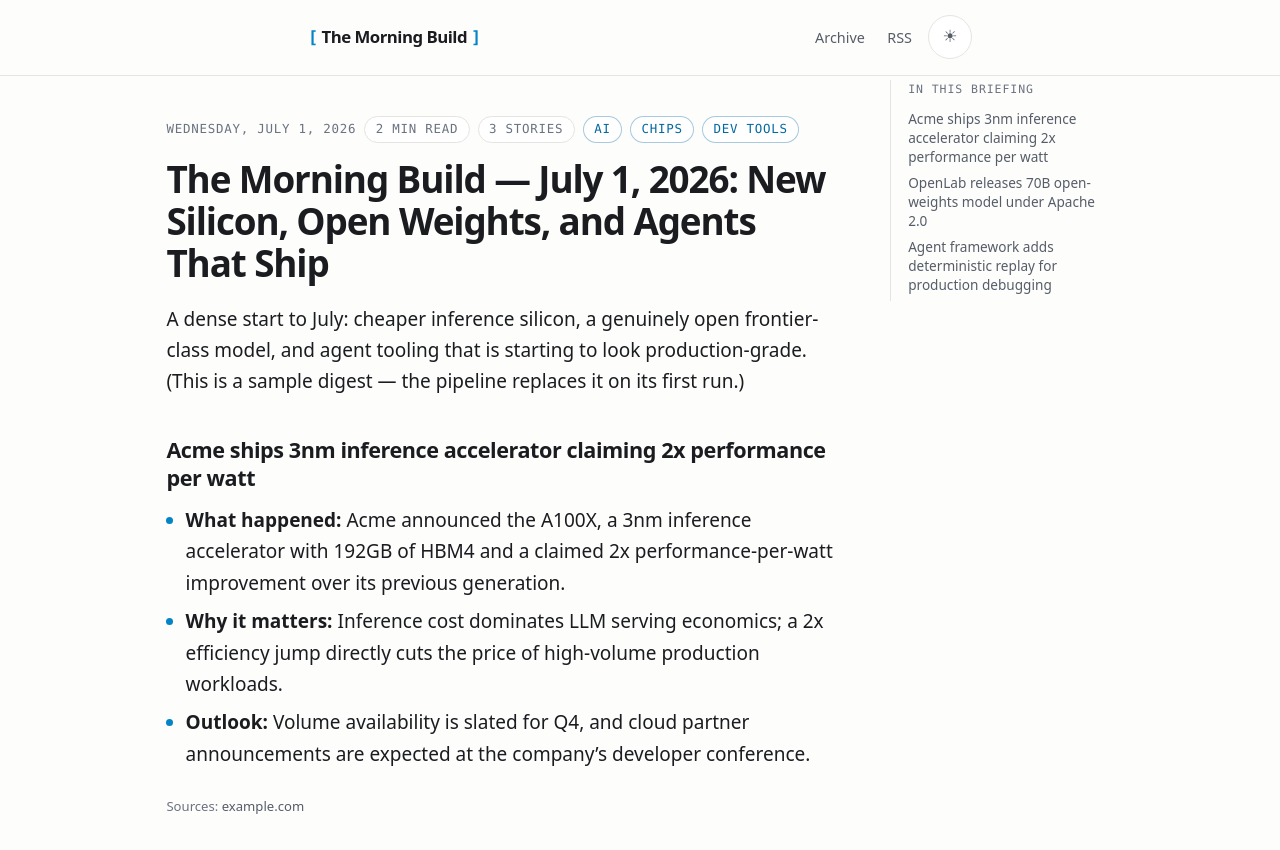
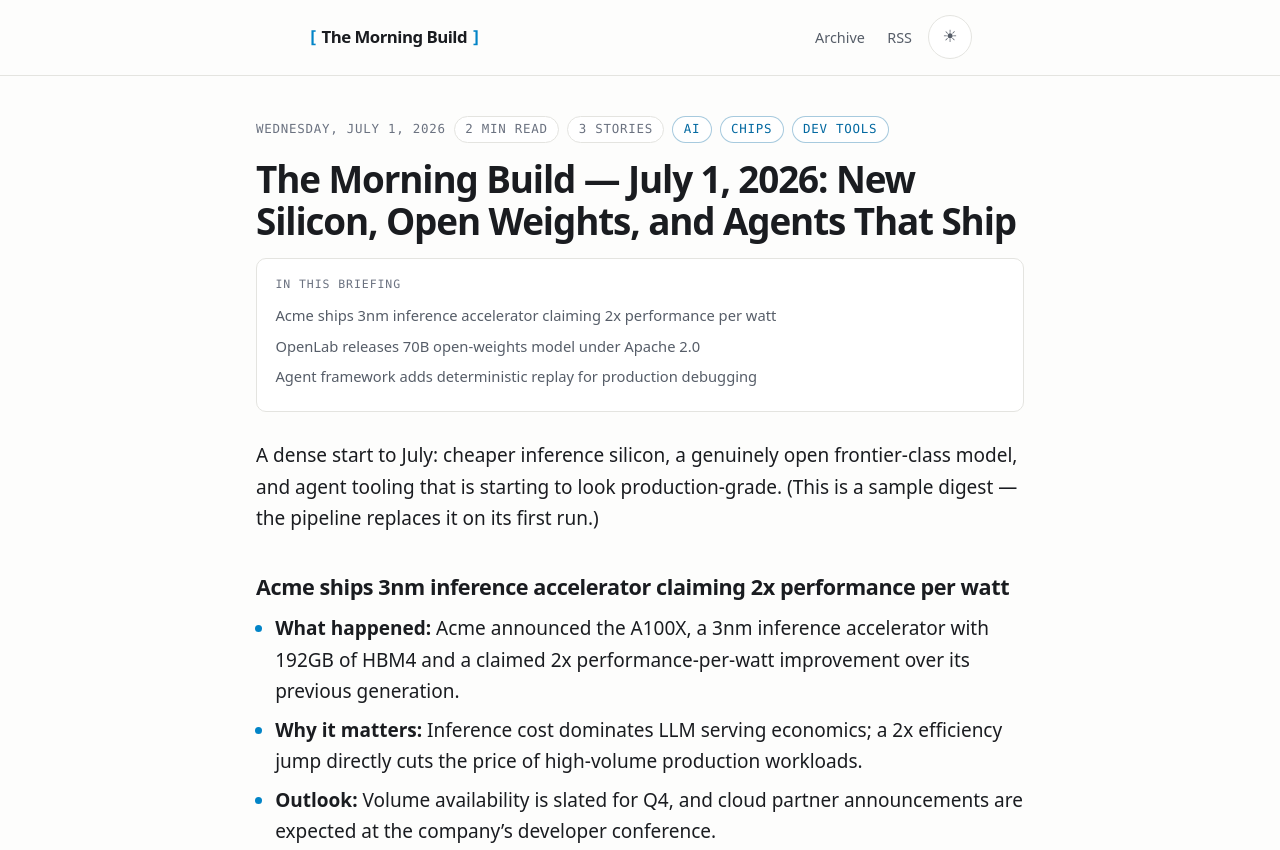
Before and after one commit to noetion/digest, an Astro site in the folder site/: page /digest/2026-07-01/ in a window 1280 px wide. Shown: the top 850 px of the page. Built offline with nearby package versions, Linux system fonts and the light colour scheme; Astro itself is replaced by a stand-in of ours.

Commit message:
Use single-column digest layout for readable width.
Remove the sidebar TOC grid that still squeezed the article on desktop. Story jump links now sit inline above the body, and the reading column is 52rem wide.

Co-authored-by: Cursor <cursoragent@cursor.com>

```diff
--- a/site/src/pages/archive.astro
+++ b/site/src/pages/archive.astro
@@ -34,7 +34,7 @@ for (const d of digests) {
             <ul class="archive-list">
               {entries.map((d) => (
                 <li class="archive-item">
-                  <a href={`/digest/${d.id}/`}>
+                  <a href={`/digest/${d.id}/`} data-astro-reload>
                     <span class="date">{shortDate(d.data.date)}</span>
                     <div class="title">{d.data.title}</div>
                     <p class="desc">{d.data.description}</p>
--- a/site/src/pages/digest/[slug].astro
+++ b/site/src/pages/digest/[slug].astro
@@ -48,6 +48,22 @@ const articleLd = {
           tags={entry.data.tags}
         />
         <h1>{entry.data.title}</h1>
+
+        {
+          stories.length > 0 && (
+            <nav class="story-nav" aria-label="Stories in this digest">
+              <div class="story-nav-title">In this briefing</div>
+              <ol>
+                {stories.map((h) => (
+                  <li>
+                    <a href={`#${h.slug}`}>{h.text}</a>
+                  </li>
+                ))}
+              </ol>
+            </nav>
+          )
+        }
+
         <div class="prose">
           <Content />
         </div>
@@ -70,21 +86,6 @@ const articleLd = {
           </span>
         </nav>
       </article>
-
-      {
-        stories.length > 0 && (
-          <aside class="toc" aria-label="Stories in this digest">
-            <div class="toc-title">In this briefing</div>
-            <ol>
-              {stories.map((h) => (
-                <li>
-                  <a href={`#${h.slug}`}>{h.text}</a>
-                </li>
-              ))}
-            </ol>
-          </aside>
-        )
-      }
     </div>
   </div>
 </Base>
--- a/site/src/pages/index.astro
+++ b/site/src/pages/index.astro
@@ -27,7 +27,7 @@ const rendered = latest ? await render(latest) : null;
     </div>
   </section>
 
-  <div class="wrap">
+  <div class="digest-shell">
     {
       latest && rendered ? (
         <article class="digest">
@@ -38,7 +38,7 @@ const rendered = latest ? await render(latest) : null;
             tags={latest.data.tags}
           />
           <h2 class="digest-title">
-            <a href={`/digest/${latest.id}/`}>{latest.data.title}</a>
+            <a href={`/digest/${latest.id}/`} data-astro-reload>{latest.data.title}</a>
           </h2>
           <div class="prose">
             <rendered.Content />
@@ -56,7 +56,7 @@ const rendered = latest ? await render(latest) : null;
           <ul class="archive-list">
             {recent.map((d) => (
               <li class="archive-item">
-                <a href={`/digest/${d.id}/`}>
+                  <a href={`/digest/${d.id}/`} data-astro-reload>
                   <span class="date">{shortDate(d.data.date)}</span>
                   <div class="title">{d.data.title}</div>
                   <p class="desc">{d.data.description}</p>
--- a/site/src/styles/global.css
+++ b/site/src/styles/global.css
@@ -345,71 +345,52 @@ a.badge::after {
 
 /* ---------- Digest page layout ---------- */
 
-/* Wider than .wrap so the TOC can sit beside the article without squishing it */
+/* Single reading column — wide enough to read comfortably on desktop */
 .digest-shell {
   width: 100%;
-  max-width: 72rem;
+  max-width: 52rem;
   margin-inline: auto;
-  padding-inline: clamp(1rem, 4vw, 2rem);
+  padding-inline: clamp(1.25rem, 5vw, 2rem);
 }
 
-/* ---------- Table of contents (desktop) ---------- */
-
 .digest-layout {
-  display: grid;
-  grid-template-columns: minmax(0, 1fr);
-  gap: 2.5rem;
+  display: block;
 }
 
-@media (min-width: 64rem) {
-  .digest-layout {
-    grid-template-columns: minmax(0, 42rem) 14rem;
-    justify-content: center;
-    align-items: start;
-    gap: clamp(2rem, 4vw, 3.5rem);
-  }
-
-  .toc {
-    display: block !important;
-  }
+.story-nav {
+  margin-bottom: 1.75rem;
+  padding: 1rem 1.15rem;
+  border: 1px solid var(--border);
+  border-radius: var(--radius);
+  background: var(--bg-raised);
+  font-size: 0.92rem;
 }
 
-.toc {
-  display: none;
-  position: sticky;
-  top: 5rem;
-  align-self: start;
-  font-size: 0.85rem;
-  border-left: 1px solid var(--border);
-  padding-left: 1.1rem;
-}
-
-.toc-title {
+.story-nav-title {
   font-family: var(--font-mono);
   font-size: 0.72rem;
   text-transform: uppercase;
   letter-spacing: 0.08em;
   color: var(--text-faint);
-  margin-bottom: 0.6rem;
+  margin-bottom: 0.55rem;
 }
 
-.toc ol {
+.story-nav ol {
   list-style: none;
   margin: 0;
   padding: 0;
 }
 
-.toc li {
-  margin-block: 0.45rem;
+.story-nav li {
+  margin-block: 0.4rem;
 }
 
-.toc a {
+.story-nav a {
   color: var(--text-muted);
-  display: block;
-  line-height: 1.4;
+  line-height: 1.45;
 }
 
-.toc a:hover {
+.story-nav a:hover {
   color: var(--text);
   text-decoration: none;
 }
```
